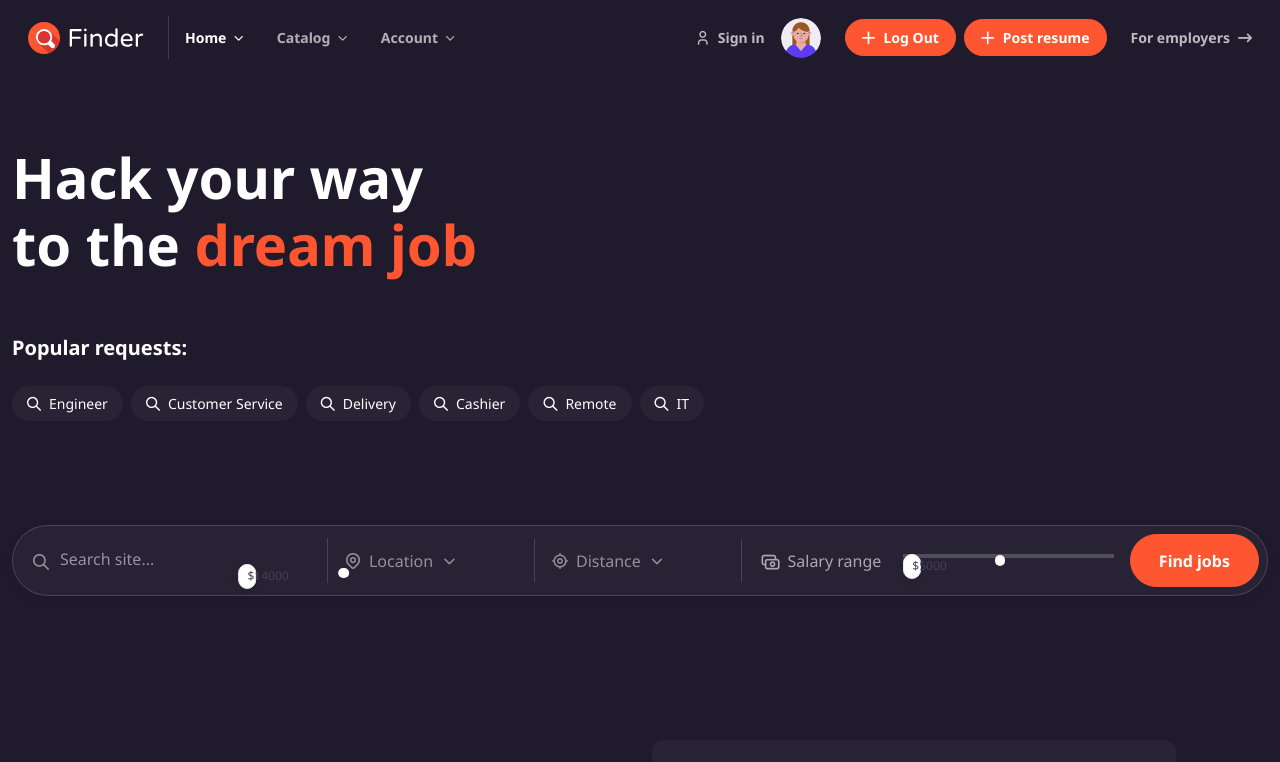
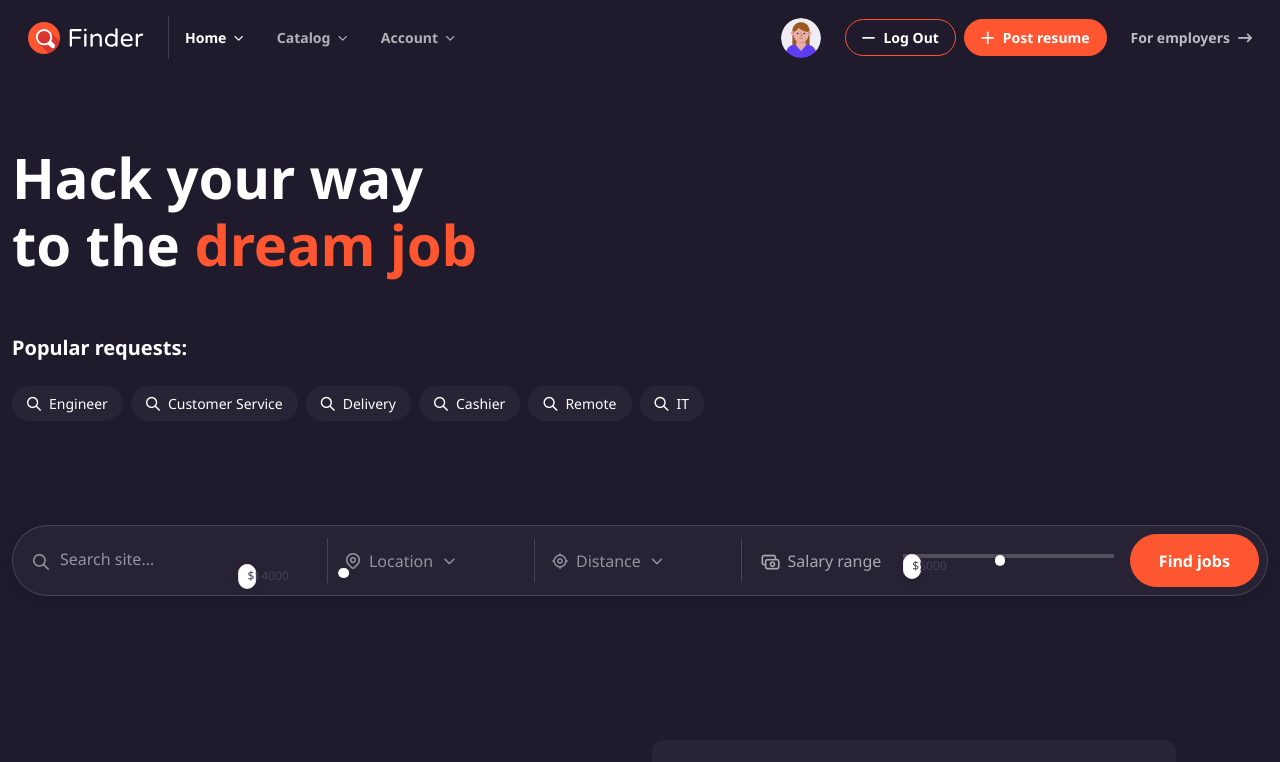
Before and after one commit to IonutCatalin/JobFinder, a React (Create React App) app: page / in a window 1280 px wide. Shown: the top 762 px of the page. Built offline with nearby package versions, Linux system fonts and the light colour scheme; sample sign-in values are in the browser's storage.

Commit message:
changed the login logic due to some bugs

```diff
--- a/src/components/Header.js
+++ b/src/components/Header.js
@@ -33,12 +33,12 @@ function Header() {
 				>
 					<span className="navbar-toggler-icon"></span>
 				</button>
-				<a
+				{/* <a
 					className="btn btn-link btn-light btn-sm d-none d-lg-block order-lg-3"
 					href="/login"
 				>
 					<i className="fi-user me-2"></i>Sign in
-				</a>
+				</a> */}
 
 				<LoggedIn />
 
@@ -48,11 +48,11 @@ function Header() {
 						//e.preventDefault();
 						//localStorage.removeItem("user");
 						dispatch(logout());
-						console.log("logouted");
 					}}
 					className="btn btn-primary btn-sm rounded-pill ms-2 order-lg-3"
+					style={{ backgroundColor: "inherit" }}
 				>
-					<i className="fi-plus me-2"></i>Log Out
+					<i className="fi-minus me-2"></i>Log Out
 				</Link>
 
 				<Link
--- a/src/components/Register.js
+++ b/src/components/Register.js
@@ -1,14 +1,17 @@
-import React, { useRef } from "react";
+import React, { useContext, useRef } from "react";
 import { Link } from "react-router-dom";
 import { Redirect, useHistory, useLocation } from "react-router-dom";
 import { useState } from "react";
 import axios from "axios";
+import { AuthContext } from "./authContext/AuthContext";
+import { login } from "./authContext/apiCalls";
 
 const Register = () => {
 	const [users, setUsers] = useState([]);
 
 	const user = JSON.parse(localStorage.getItem("user"));
 
+	const { dispatch } = useContext(AuthContext);
 	const [credentials, setCredentials] = useState({
 		username: "",
 		email: "",
@@ -90,8 +93,9 @@ const Register = () => {
 		// const newUsers = [...users, credentials];
 
 		// setUsers(newUsers);
+		login({ email, password }, dispatch);
 
-		history.push("/");
+		//history.push("/");
 	}
 
 	return (
```
